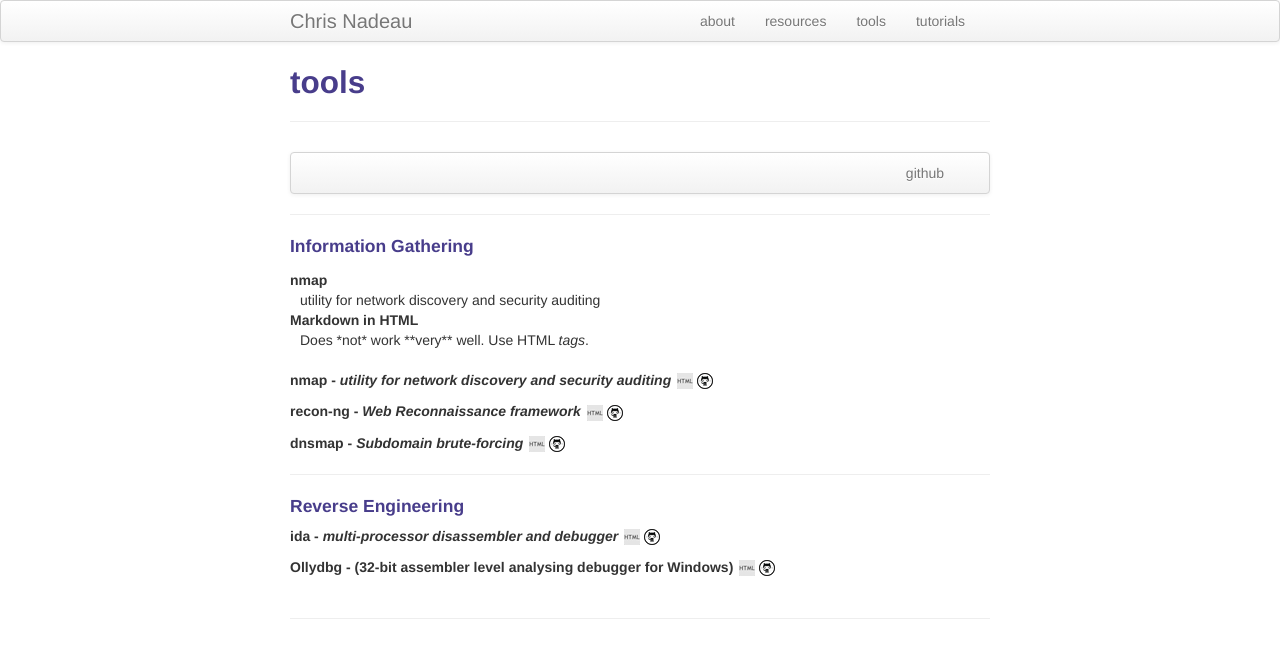
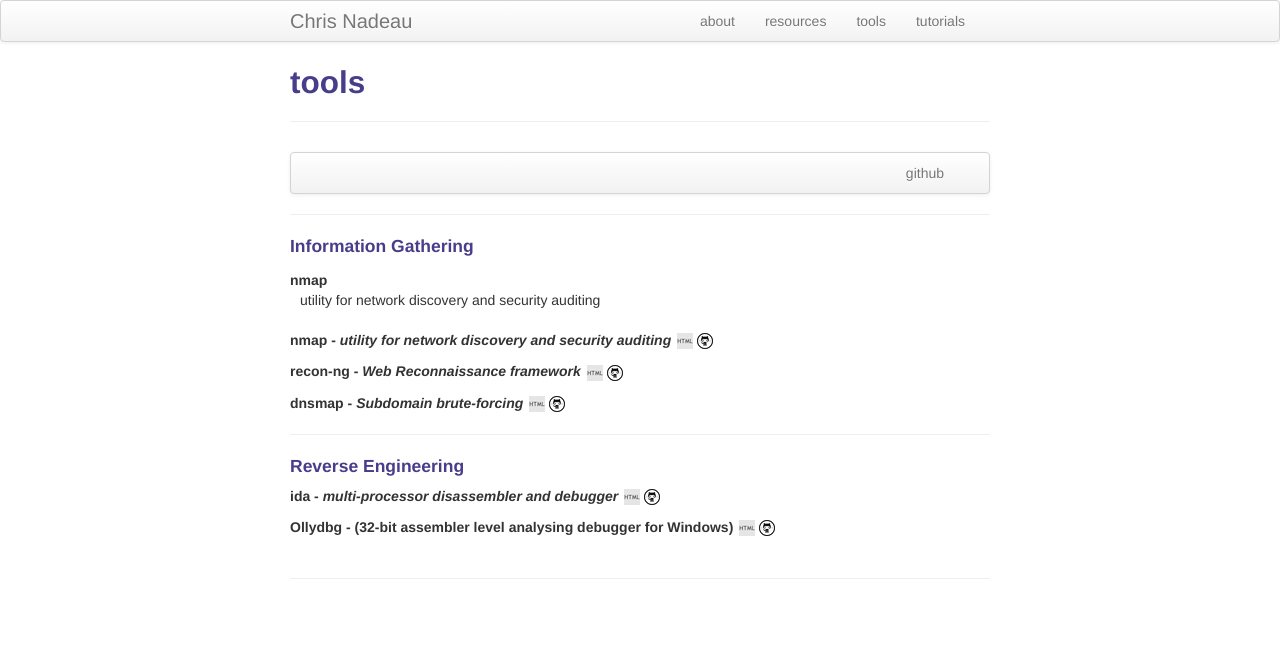
Before and after one commit to dynamicparallax/dynamicparallax.github.io, a Jekyll site: the page built from pages/tools.md, in a window 1280 px wide. Shown: the top 658 px of the page. Built offline with Jekyll 4.4.1, drawn with Linux system fonts in a browser that asks for light colours.

Commit message:
Update tools.md

```diff
--- a/pages/tools.md
+++ b/pages/tools.md
@@ -19,9 +19,6 @@ description: Infosec Tools
 <dl>
   <dt>nmap</dt>
   <dd>utility for network discovery and security auditing</dd>
-
-  <dt>Markdown in HTML</dt>
-  <dd>Does *not* work **very** well. Use HTML <em>tags</em>.</dd>
 </dl>
 
 ##### nmap - *utility for network discovery and security auditing* <a href="https://nmap.org/" target="_blank">![html](icons16/html-icon.png)</a><a href="https://www.hex-rays.com/products/ida/" target="_blank">![git](icons16/github-icon.png)</a>
```
